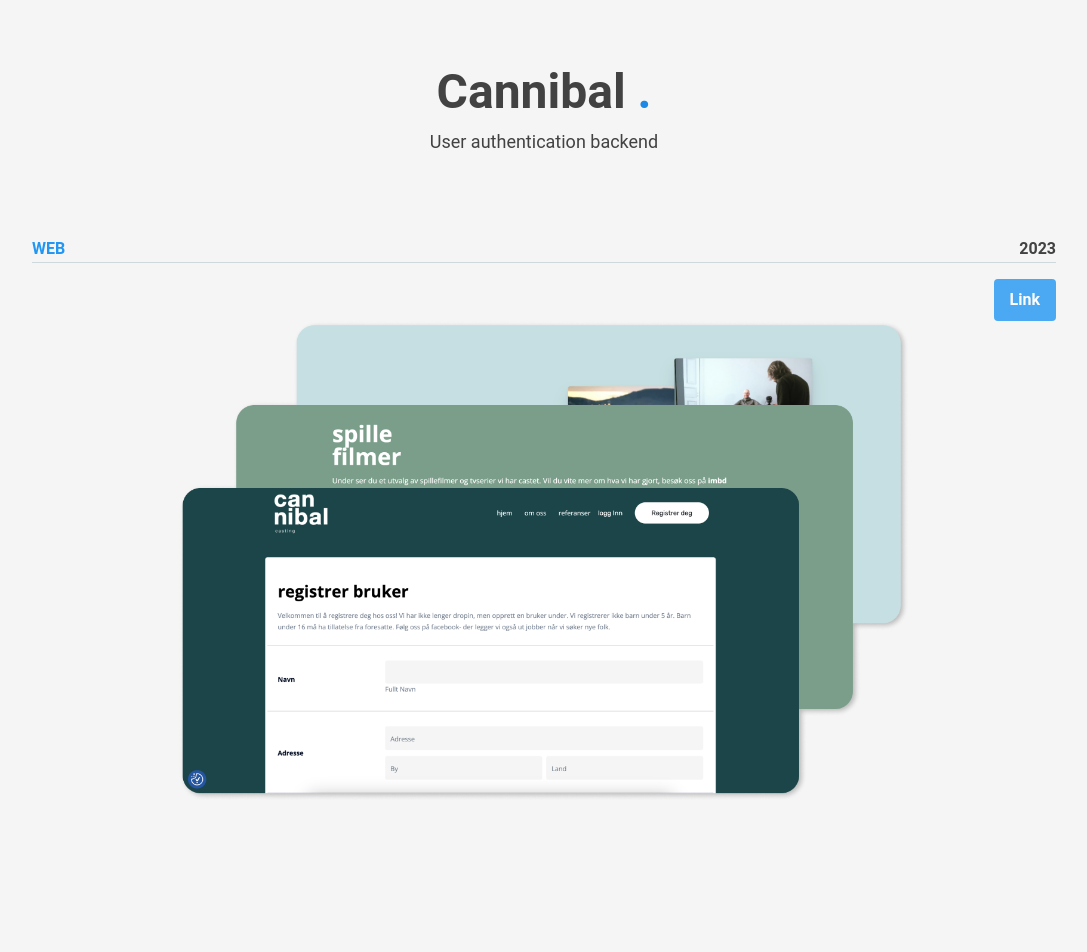
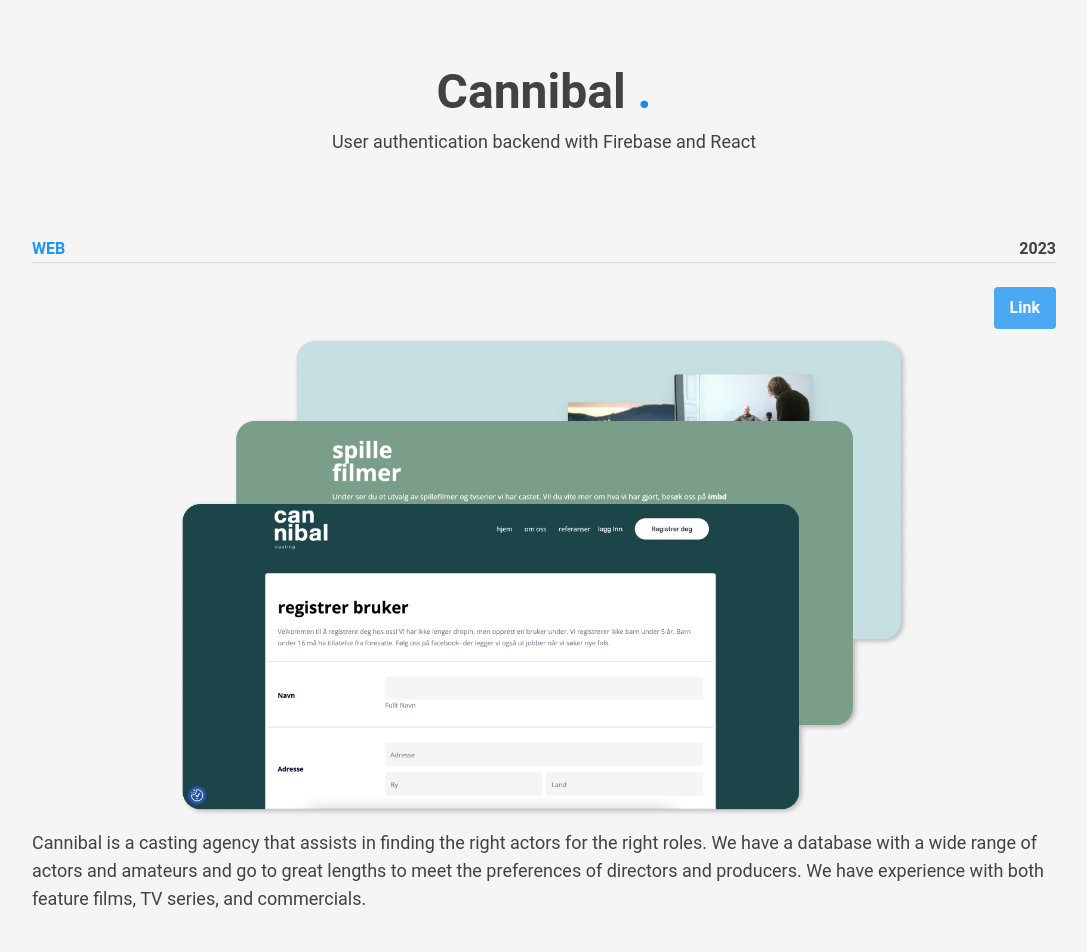
Before and after one commit to erikmannsverk/portofolio, a React (Vite) app: page /Cannibal in a window 1280 px wide. Shown: the part 180-1132 px from the top of the page, without its empty margins (96-1183 px from the left). Built offline with nearby package versions, Linux system fonts and the light colour scheme.

Commit message:
Small changes+adding details

```diff
--- a/src/data/projectData.json
+++ b/src/data/projectData.json
@@ -20,7 +20,7 @@
         "category": "WEB",
         "role": "Full Stack Developer",
         "year": "2023",
-        "description": "Description of Project 1",
+        "description": "Backend for casting agency",
         "img": "can.png",
         "mock1": "mock.png",
         "mock2": "mock2.png",
--- a/src/pages/About.tsx
+++ b/src/pages/About.tsx
@@ -26,7 +26,8 @@
 
         <div className="w-full text-start mx-auto">
           <h1 className="block lg:text-3xl font-bold text-gray-800 md:text-xl text-lg dark:text-white">Hi Again <span className="text-blue-600">.</span></h1>
-          <p className="mt-3 lg:text-lg text-base text-gray-800 dark:text-gray-400">Lorem ipsum dolor sit amet, consectetur adipiscing elit. Sed auctor vestibulum magna, at posuere augue tempus nec. Motivated and dedicated student who has always had a passion for understand- ing how things work. I am currently working part-time as a full-stack developer, with experience in both frontend and backend development.
+          <p className="mt-3 lg:text-lg text-base text-gray-800 dark:text-gray-400">Motivated and dedicated student who has always had a passion for understanding how things work. I am currently working part-time as a full-stack developer, with experience in both frontend and backend development.</p>
+          <p className="mt-3 lg:text-lg text-base text-gray-800 dark:text-gray-400">Lorem ipsum dolor sit amet, consectetur adipiscing elit. Sed auctor vestibulum magna, at posuere augue tempus nec.
 Vestibulum convallis lectus vitae ligula tempus, eu laoreet purus lacinia. Sed auctor pharetra enim, sit amet pharetra libero mattis id. Quisque euismod elit at lectus lacinia, non varius turpis euismod. Fusce commodo nulla ac arcu scelerisque, nec rhoncus justo ultricies. Curabitur efficitur nibh eget dolor hendrerit, sed posuere velit tristique. Nulla facilisi. Nullam eu urna vel arcu facilisis elementum. Aliquam in consectetur nulla. Vivamus tristique tincidunt felis, in dictum odio. Suspendisse vitae sapien vitae libero lobortis feugiat.</p>
         </div>
 
--- a/src/pages/ProjectDetailCannibal.tsx
+++ b/src/pages/ProjectDetailCannibal.tsx
@@ -16,7 +16,7 @@
             <div className="max-w-[85rem] mx-auto px-4 sm:px-6 lg:px-8 py-36">
                 <div className="max-w-2xl text-center mx-auto">
                 <h1 className="block text-3xl font-bold text-gray-800 sm:text-4xl md:text-5xl dark:text-white">Cannibal<span className="text-blue-600"> .</span></h1>
-                <p className="mt-3 text-lg text-gray-800 dark:text-gray-400">User authentication backend</p>
+                <p className="mt-3 text-lg text-gray-800 dark:text-gray-400">User authentication backend with Firebase and React</p>
                 </div>
 
                 <div className="mt-10 relative max-w-5xl mx-auto">
@@ -31,7 +31,7 @@
                 </div>
 
                 <div className='relative max-w-5xl mx-auto border-t border-blue-gray-100 pt-4'>
-                    <div className="flex justify-end">
+                    <div className="flex justify-end py-2">
                         <Typography as="a" target="_blank" href="https://cannibal.no/" className="opacity-80 transition-opacity hover:opacity-100">
                             <button className="bg-blue-500 hover:bg-blue-500 text-white font-bold py-2 px-4 rounded">
                                 Link
@@ -42,6 +42,9 @@
                     <div className="w-full relative max-w-5xl mx-auto flex justify-center object-cover h-full sm:h-[480px]">
                         <img src="/images/canni_final.png"></img>
                     </div>
+
+                    <p className="mt-3 text-lg text-gray-800 dark:text-gray-400">Cannibal is a casting agency that assists in finding the right actors for the right roles. We have a database with a wide range of actors and amateurs and go to great lengths to meet the preferences of directors and producers. We have experience with both feature films, TV series, and commercials.
+</p>
                 </div>
 
                 </div>
--- a/src/pages/ProjectDetailUtepils.tsx
+++ b/src/pages/ProjectDetailUtepils.tsx
@@ -25,7 +25,7 @@
                 </div>
 
                 <div className="relative max-w-5xl mx-auto border-t border-blue-gray-100 pt-4">
-                    <div className="flex justify-end">
+                    <div className="flex justify-end py-2">
                         <Typography as="a" target="_blank" href="https://github.com/erikmannsverk/Utepils" className="opacity-80 transition-opacity hover:opacity-100">
                             <button className="bg-blue-500 hover:bg-blue-500 text-white font-bold py-2 px-4 rounded">
                                 GitHub
```
